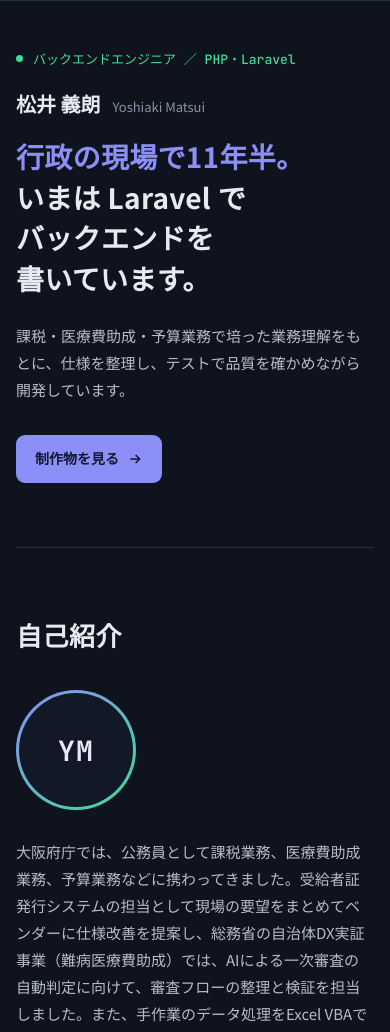
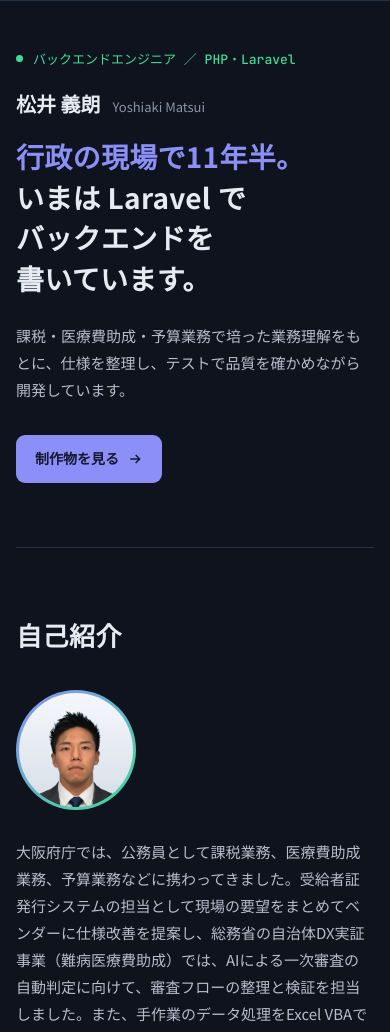
Before and after one commit to Yoshi14-M/Yoshi14-M.github.io, a plain HTML site: page index.html in a window 390 px wide. Shown: the part 64-1096 px from the top of the page. Drawn offline with Linux system fonts and the light colour scheme.

Commit message:
プロフィール写真・README.mdの追加

```diff
--- a/index.html
+++ b/index.html
@@ -94,7 +94,7 @@ section{padding-block:96px;border-bottom:1px solid var(--line)}
 /* about */
 .about-grid{display:grid;grid-template-columns:200px minmax(0,1fr);gap:56px}
 .avatar{width:200px;height:200px;border-radius:50%;padding:3px;background:linear-gradient(140deg,var(--accent),var(--green))}
-.avatar span{display:grid;place-items:center;width:100%;height:100%;border-radius:50%;background:var(--bg-2);font:700 44px var(--font-mono);color:var(--fg);letter-spacing:.04em}
+.avatar img{display:block;width:100%;height:100%;border-radius:50%;object-fit:cover;background:var(--bg-2)}
 .about-text{display:grid;gap:20px;color:var(--fg-2);max-width:46em}
 .career{margin-top:32px}
 .label{font-size:12px;color:var(--muted);letter-spacing:.06em;margin-bottom:10px}
@@ -242,7 +242,7 @@ footer .wrap{display:flex;justify-content:space-between;align-items:center;font-
   .hero{padding-block:48px 64px}
   .sec-title{font-size:26px;margin-bottom:32px}
   .about-grid{grid-template-columns:minmax(0,1fr);gap:28px}
-  .avatar{width:120px;height:120px}.avatar span{font-size:28px}
+  .avatar{width:120px;height:120px}
   .career-row{grid-template-columns:minmax(0,1fr);gap:4px}
   .values,.skills{grid-template-columns:minmax(0,1fr);gap:14px}
   .values{margin-top:36px}
@@ -308,7 +308,7 @@ footer .wrap{display:flex;justify-content:space-between;align-items:center;font-
     <div class="wrap">
       <h2 class="sec-title"><span class="ja">自己紹介</span><span class="en">About</span></h2>
       <div class="about-grid">
-        <div class="avatar" aria-hidden="true"><span>YM</span></div>
+        <div class="avatar"><img src="images/profile.webp" width="400" height="400" alt="松井 義朗（Yoshiaki Matsui）"></div>
         <div>
           <div class="about-text ja">
             <p>大阪府庁では、公務員として課税業務、医療費助成業務、予算業務などに携わってきました。受給者証発行システムの担当として現場の要望をまとめてベンダーに仕様改善を提案し、総務省の自治体DX実証事業（難病医療費助成）では、AIによる一次審査の自動判定に向けて、審査フローの整理と検証を担当しました。また、手作業のデータ処理をExcel VBAで自動化し、作業時間を月約20時間削減しました。</p>
```
Also changed, not shown: images/profile.webp (added), 1 other file.
